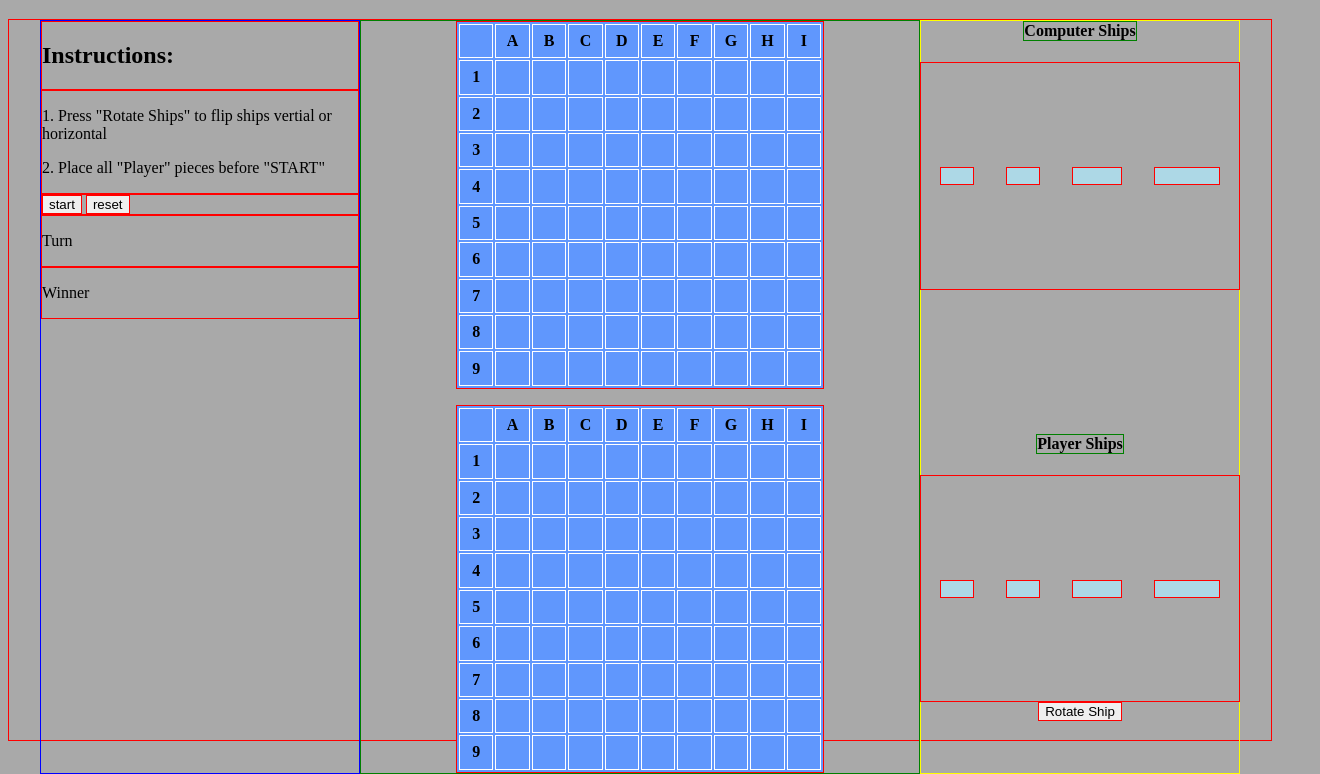
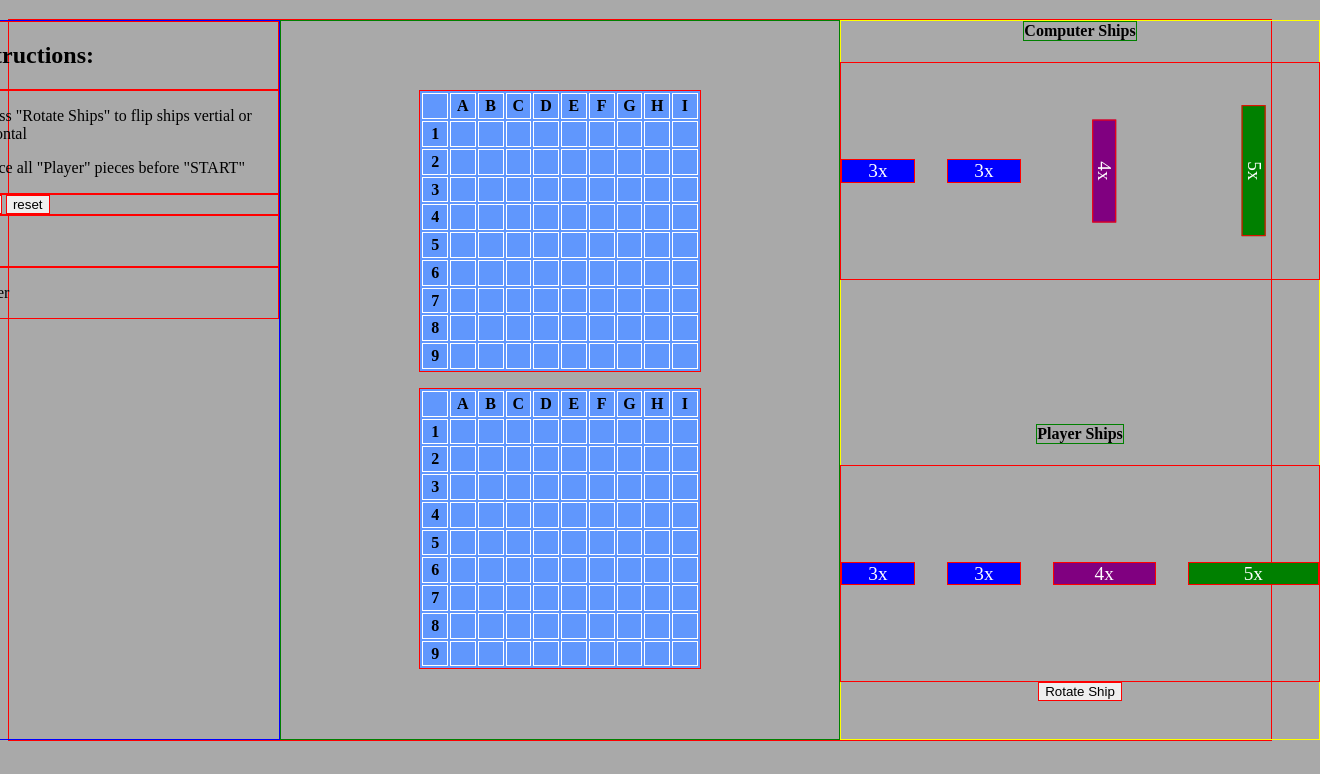
Before and after one commit to bsong1124/Browser-Based-Game, a plain HTML site: page main/index.html in a window 1280 px wide. Shown: the part 61-835 px from the top of the page, 1320 px wide, since content can reach past the window. After the commit the page ends 810 px from the top, so only its background shows below. Drawn offline with Linux system fonts and the light colour scheme.

Commit message:
update shipcreation update tablecreaion update randomPlaceComputerShip()`

```diff
--- a/main/battleship.js
+++ b/main/battleship.js
@@ -31,7 +31,6 @@ class Player {
   }
   // Methods
   tableCreation() {
-    let numId = 1;
     for (let i = 1; i <= yAxis.length; i++) {
       let createRow = document.createElement("tr");
       this.tableDOM.appendChild(createRow);
@@ -41,18 +40,19 @@ class Player {
       for (let j = 1; j < 10; j++) {
         let createCell = document.createElement("td");
         createCell.classList.add(this.name);
-        createCell.setAttribute("id", numId);
+        createCell.setAttribute("id", 'x'+i+'y'+j);
         createRow.appendChild(createCell);
-        numId++;
       }
     }
   }
   shipCreation() {
     for (let ship of this.ships) {
       let createShip = document.createElement("div");
+      createShip.innerText = `${ship.length}x`
       createShip.setAttribute("id", ship.name);
       createShip.classList.add(ship.name, "horizontal");
       this.shipDOM.appendChild(createShip);
+      ship.coordinates;
       if (this.shipDOM === playerShip) {
         createShip.draggable = true;
         // console.log(this.name, createShip)
@@ -60,6 +60,7 @@ class Player {
     }
   }
 }
+
 
 init();
 
@@ -74,7 +75,9 @@ function init() {
 
 function start() {}
 
-const playerCells = document.querySelectorAll("#player > td");
+const playerCells = document.querySelectorAll("#player > tr > td");
+const computerCells = document.querySelectorAll("#computer > tr > td");
+console.log(computerCells[0])
 
 function rotateShip() {
   const playerShipDivs = document.querySelectorAll("#player-ship>div");
@@ -104,7 +107,6 @@ function randomRotateShip() {
 
 function randomPlaceComputerShip(ship) {
   randomRotateShip();
-  const computerCells = document.querySelectorAll("#computer>td");
   const ranNum = Math.floor(Math.random() * 81);
   let cellStart;
   if (ship.classList.contains("horizontal")) {
@@ -113,14 +115,23 @@ function randomPlaceComputerShip(ship) {
     } else {
       cellStart = 81 - ship.length;
     }
+    for(let i=cellStart;i<cellStart+ship.length;i++){
+      computerCells[i].classList.add(ship.name)
+      computerCells[i].classList.add('placed')
+    }
   } else if (ship.classList.contains("vertical")) {
     if (ranNum <= 81 - 9 * (ship.length - 1)) {
       cellStart = ranNum;
     } else {
       cellStart = 81 - 9 * (ship.length - 1);
     }
+    for(let i=cellStart;i<=cellStart+9*(ship.length-1);i+9){
+      computerCells[i].classList.add(ship.name)
+      computerCells[i].classList.add('placed')
+    }
   }
 }
+randomPlaceComputerShip(computer.ships)
 
 function ranBoolean() {
   return Math.random() < 0.5;
@@ -128,5 +139,4 @@ function ranBoolean() {
 
 function fireMissile() {}
 function placePlayerShips() {}
-console.log(ranBoolean());
-// console.log(player.ships[].length)
+console.log(player.ships[3].length)
--- a/main/main.css
+++ b/main/main.css
@@ -13,7 +13,7 @@ header{
 .main-container{
     display:grid;
     border:solid red 1px;
-    grid-template-columns: 40vmin 70vmin 40vmin;
+    grid-template-columns: 40vmin 70vmin 60vmin;
     height:90vmin;
     justify-content: center;
     /* align-items: center; */
@@ -55,8 +55,8 @@ th{
     border:solid white 1px;
     text-transform: uppercase;
     /* font-size: 2rem;; */
-    height:3.8vmin;
-    width:3.8vmin;
+    height:1.7vw;
+    width:1.7vw;
 }
 div{
     border:solid red 1px;
@@ -68,15 +68,25 @@ td{
     border:solid white 1px;
 }
 .submarine,.cruiser,.battleship,.carrier{
-    background-color: lightblue;
-    height: 2vmin;
+    color:white;
+    font-size: 1.5vw;
+    text-align: center;
+    height: 1.7vw;
 }
 .submarine,.cruiser {
-    width: 4vmin;
+    background-color: blue;
+    width: 10vw;
 }
 .battleship{
-    width:6vmin;
+    background-color: purple;
+    width:14vw;
 }
 .carrier{
-    width:8vmin
+    background-color: green;
+    width:18vw;
 }
+
+#computer>tr>#i30,#computer>tr>#i39,#computer>tr>#i48{
+    background-color:white;
+
+}
```
